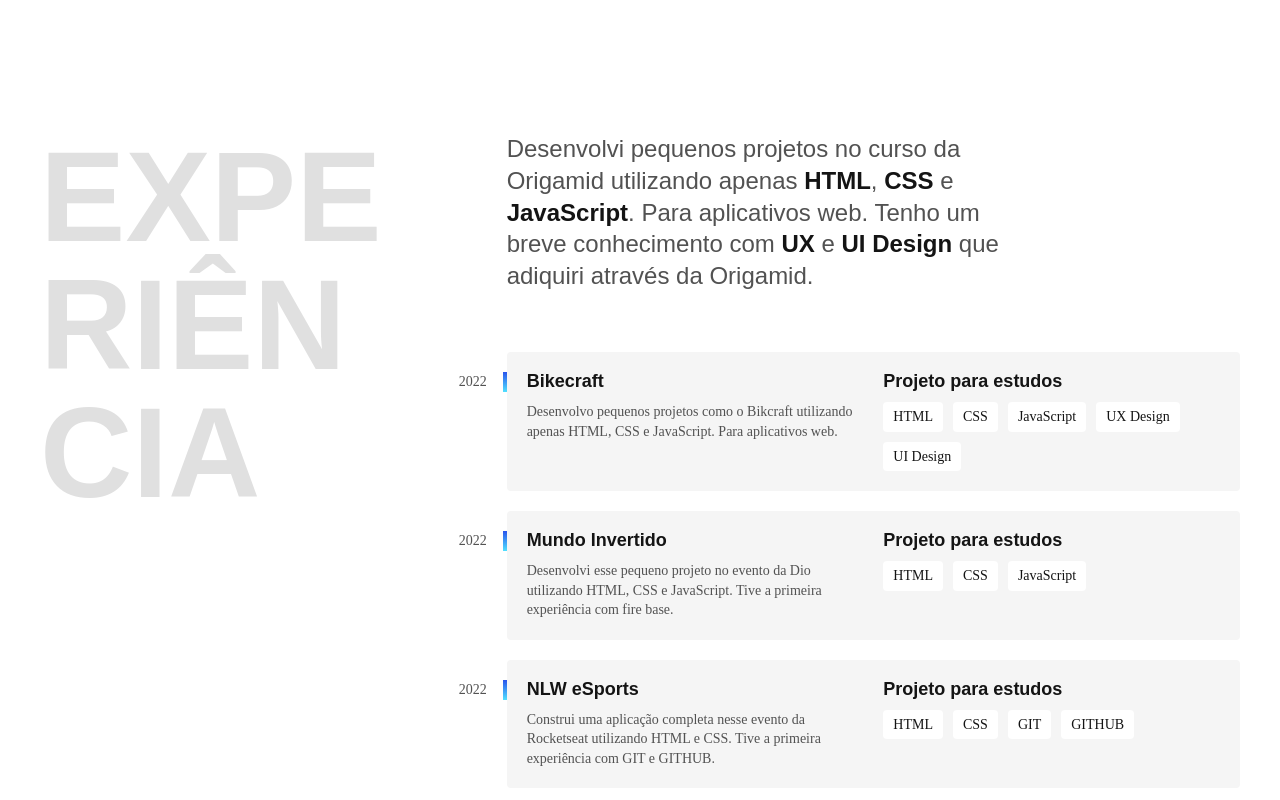
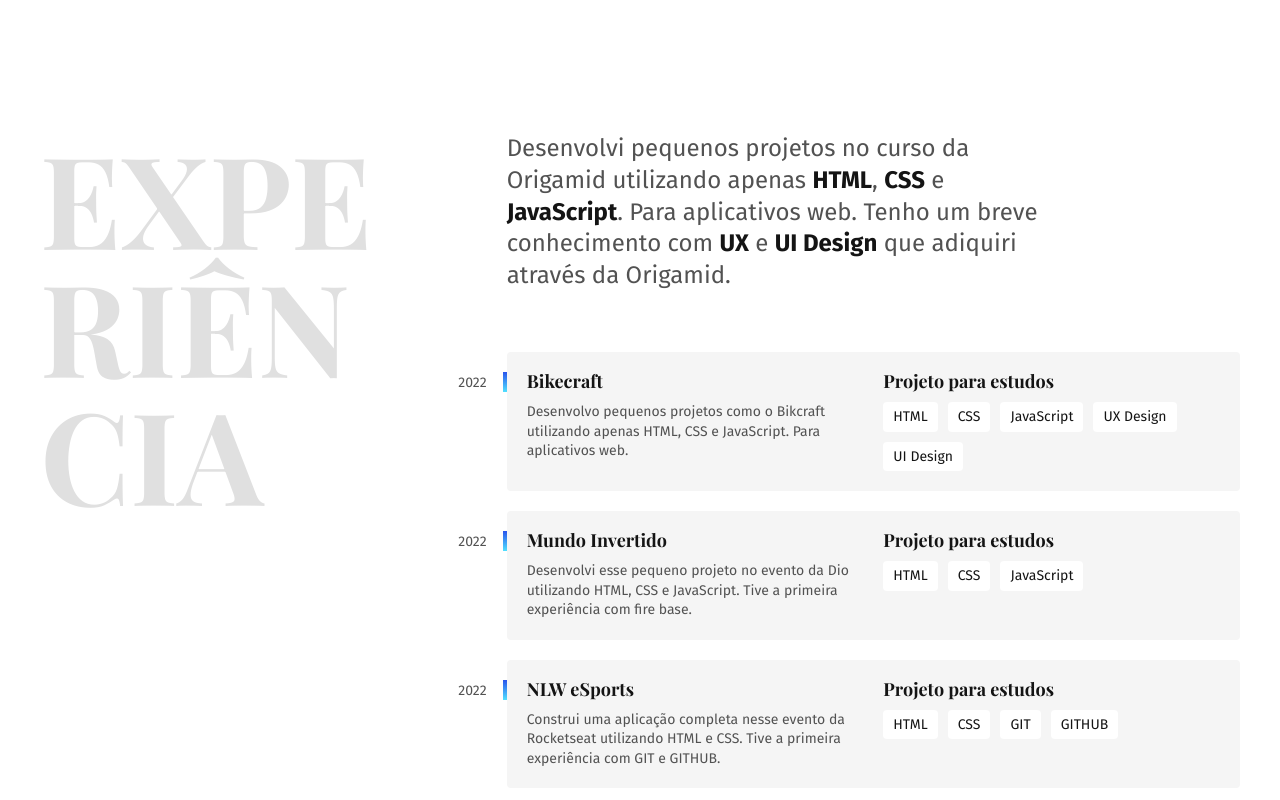
Before and after one commit to Quiiron/quiiron.github.io, a plain HTML site: page index.html in a window 1280 px wide. Shown: the part 680-1480 px from the top of the page. Drawn offline with nearby package versions, Linux system fonts and the light colour scheme.

Commit message:
google fonts

```diff
--- a/index.html
+++ b/index.html
@@ -4,11 +4,16 @@
 <head>
   <meta charset="UTF-8">
   <meta name="viewport" content="width=device-width, initial-scale=1.0">
-  <title>Lucas - Desenvolvedor e Designer</title>
+  <title>Lucas - Desenvolvedor e UX/UI Designer</title>
   <meta name="description" content="Densenvolvedor Front End & UX/UI Designer
   Localizado em São Paulo">
   <link rel="stylesheet" href="./css/style.css">
   <link rel="icon" href="./IMG/icons8-front-end-flaticons-lineal-color-16.png">
+
+  <link rel="preconnect" href="https://fonts.googleapis.com">
+  <link rel="preconnect" href="https://fonts.gstatic.com" crossorigin>
+  <link href="https://fonts.googleapis.com/css2?family=Fira+Sans:wght@400;700&family=Playfair+Display:wght@400;700&display=swap" rel="stylesheet">
+
 </head>
 
 <body>
```
